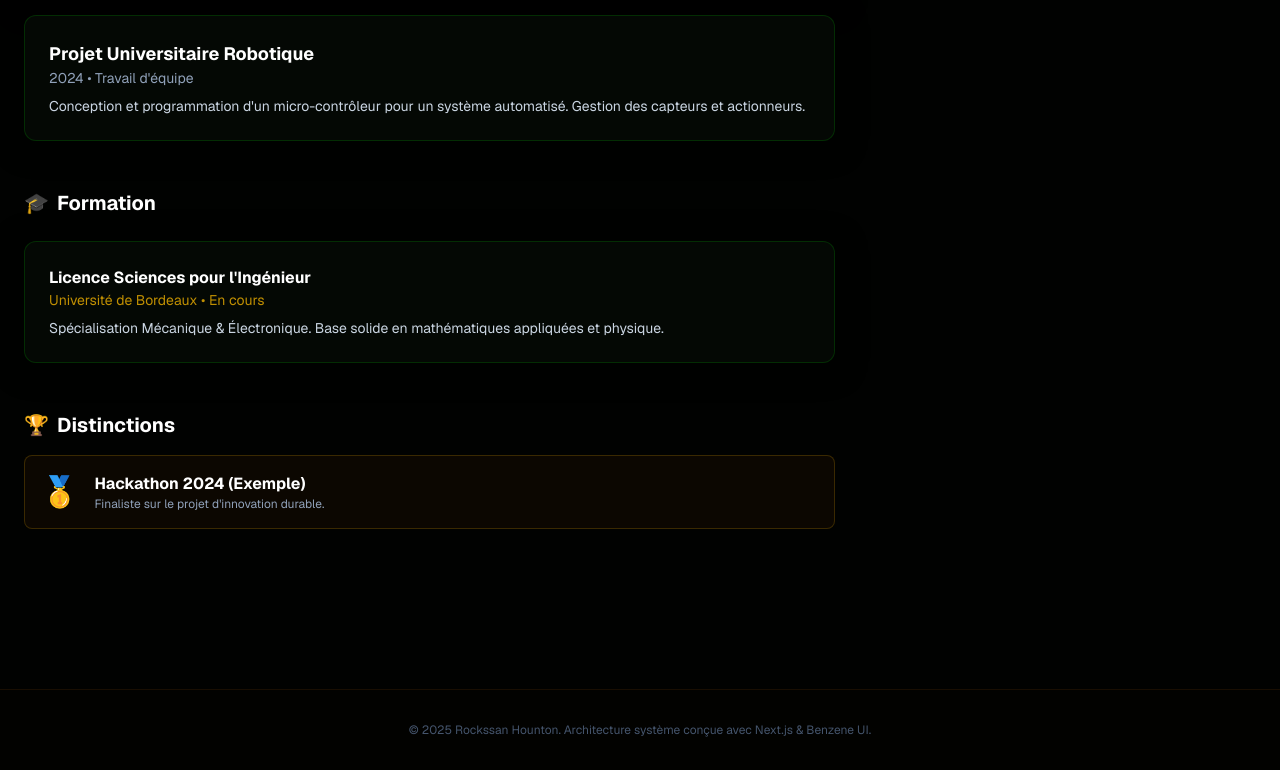
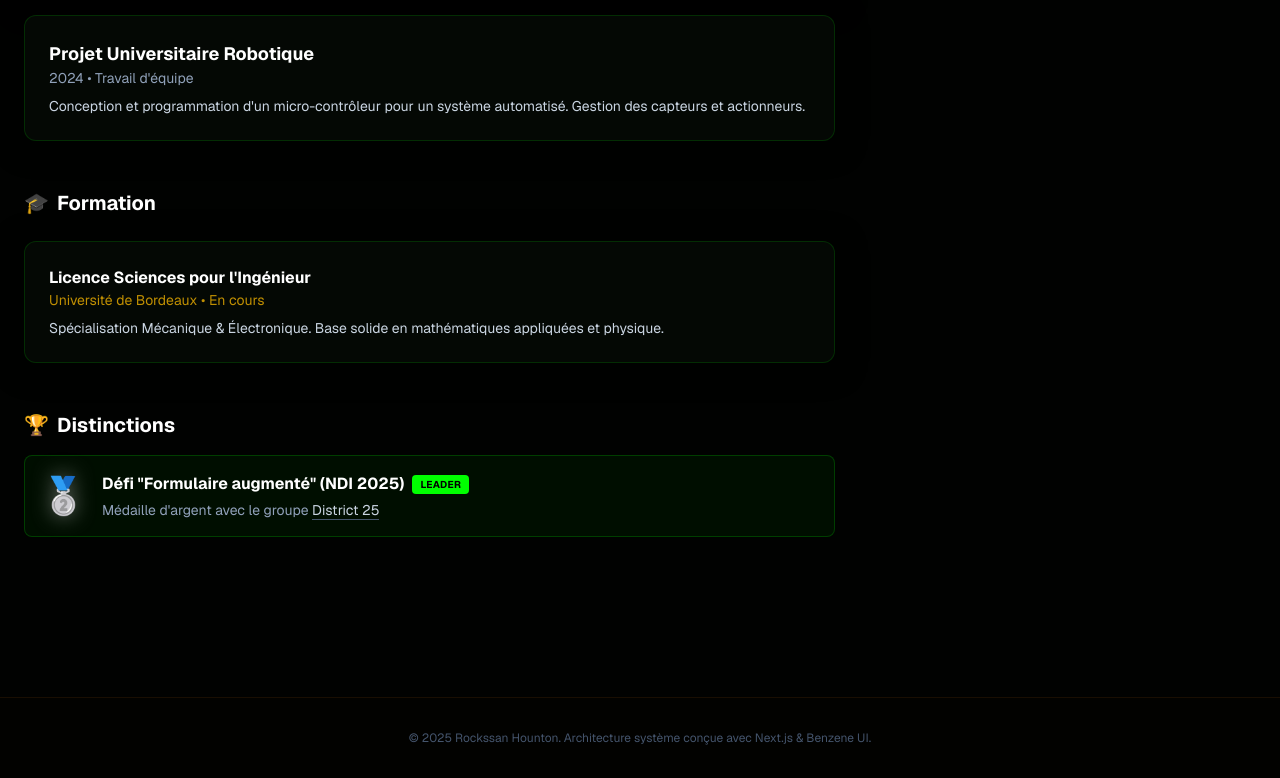
Before and after one commit to Rockssan-git/portfoliorockssanhounton, a Next.js app: page / in a window 1280 px wide. Shown: the part 1694-2472 px from the top of the page. Built offline with nearby package versions, Linux system fonts and the light colour scheme; no server answers; the database is empty.

Commit message:
fix: Correction design section Distinctions (format simple)

```diff
--- a/src/components/Achievements.js
+++ b/src/components/Achievements.js
@@ -1,13 +1,52 @@
 export default function Achievements() {
   return (
     <section id="realisations" className="scroll-mt-36">
-       <h3 className="text-xl font-bold text-white mb-4 flex items-center gap-2"><span className="text-yellow-500">🏆</span> Distinctions</h3>
-       <div className="bg-yellow-900/10 border border-yellow-500/20 p-4 rounded-lg flex items-center gap-4">
-          <div className="text-3xl">🥇</div>
-          <div>
-              <p className="text-white font-bold">Hackathon 2024 (Exemple)</p>
-              <p className="text-xs text-slate-400">Finaliste sur le projet d'innovation durable.</p>
+       {/* Titre de la section */}
+       <h3 className="text-xl font-bold text-white mb-4 flex items-center gap-2">
+          <span className="text-[#00ff00]">🏆</span> Distinctions
+       </h3>
+
+       {/* Carte Compacte (Format Liste conservé) */}
+       <div className="bg-[#00ff00]/5 border border-[#00ff00]/20 p-4 rounded-lg flex items-center gap-4 hover:bg-[#00ff00]/10 hover:border-[#00ff00]/50 transition-all group">
+
+          {/* 1. L'Icône (Simple comme sur ton image) */}
+          <div className="text-4xl drop-shadow-[0_0_10px_rgba(192,192,192,0.5)]">
+             🥈
           </div>
+
+          {/* 2. Le Contenu Texte */}
+          <div className="flex-grow">
+              <div className="flex flex-wrap items-center gap-2">
+                  {/* Titre avec Lien NDI */}
+                  <a
+                    href="https://www.nuitdelinfo.com/"
+                    target="_blank"
+                    rel="noopener noreferrer"
+                    className="font-bold text-white hover:text-[#00ff00] hover:underline transition-colors"
+                  >
+                    Défi "Formulaire augmenté" (NDI 2025)
+                  </a>
+
+                  {/* Badge Leader (Intégré discrètement) */}
+                  <span className="px-2 py-0.5 rounded text-[10px] font-bold bg-[#00ff00] text-black uppercase tracking-wide">
+                     Leader
+                  </span>
+              </div>
+
+              {/* Sous-titre avec Lien District 25 */}
+              <p className="text-sm text-slate-400 mt-1">
+                  Médaille d'argent avec le groupe{' '}
+                  <a
+                    href="https://rocks-project-frontend.vercel.app"
+                    target="_blank"
+                    rel="noopener noreferrer"
+                    className="text-slate-300 border-b border-slate-600 hover:text-[#00ff00] hover:border-[#00ff00] transition-colors"
+                  >
+                    District 25
+                  </a>
+              </p>
+          </div>
+
        </div>
     </section>
   );
```
